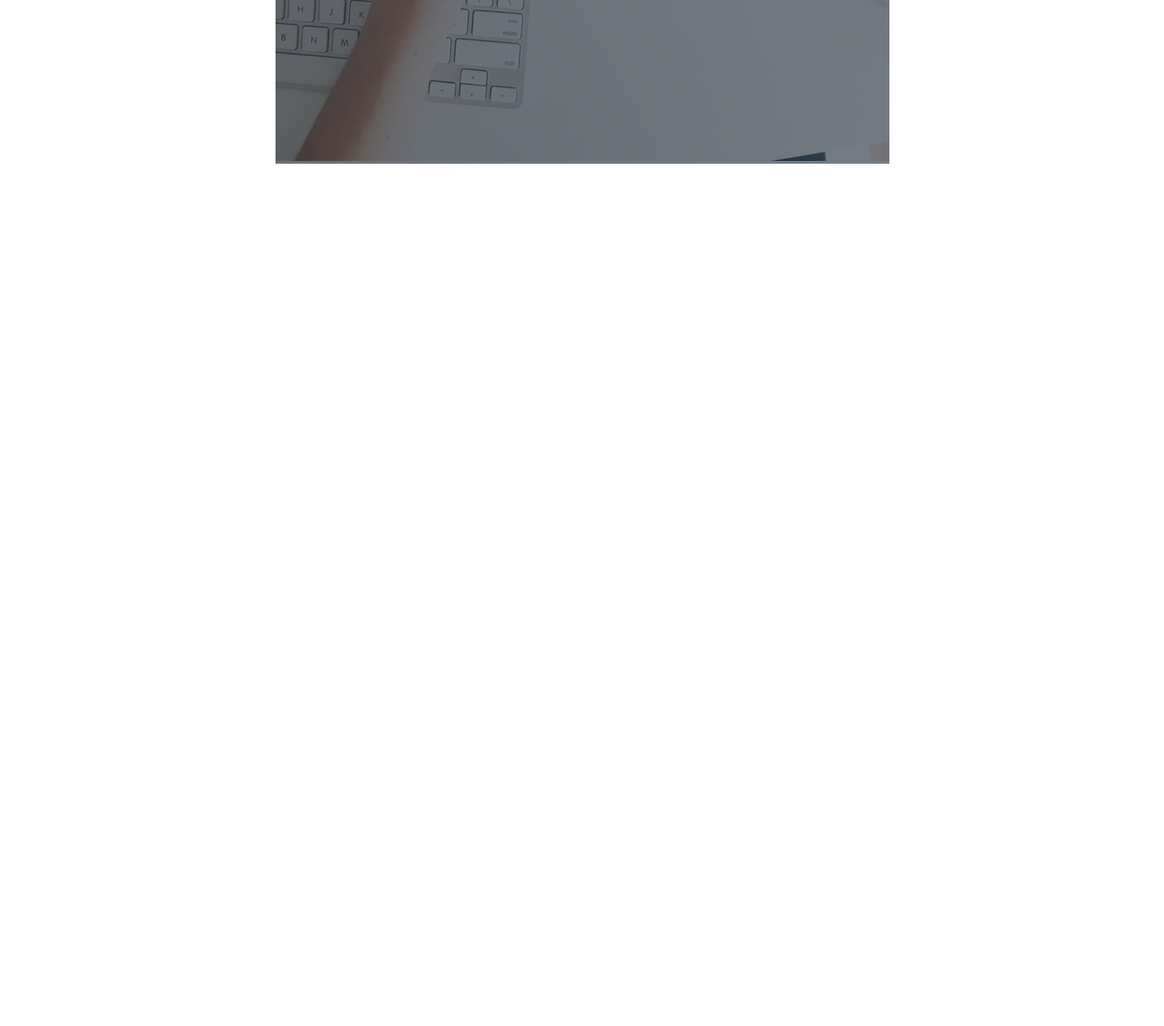
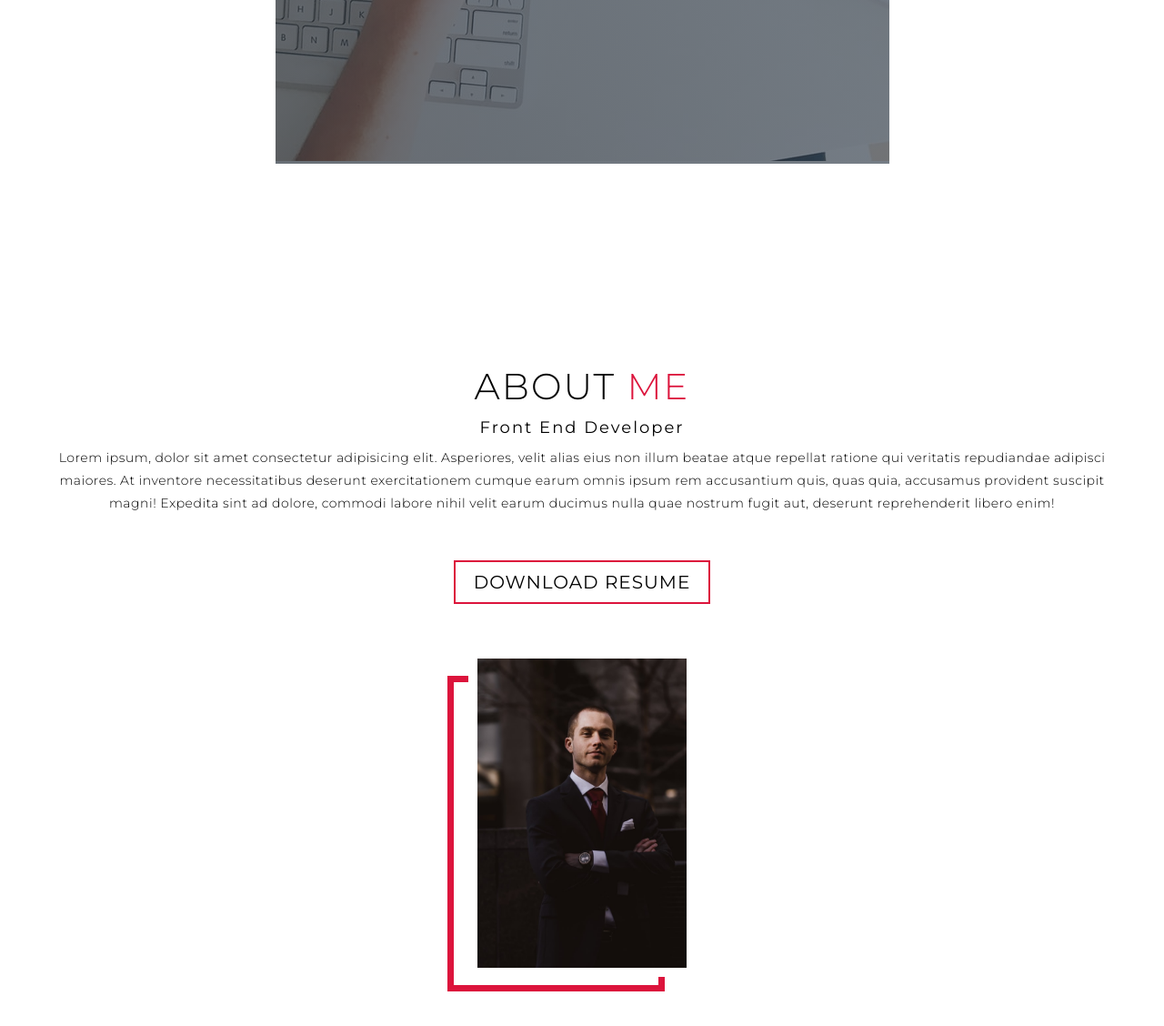
Before and after one commit to JulienGuerin/Portfolio-Test, a plain HTML site: page index.html in a window 1280 px wide. Shown: the part 8054-9182 px from the top of the page at 91% size. Before the commit the page ends 8354 px from the top, so only its background shows below. Drawn offline with Linux system fonts and the light colour scheme.

Commit message:
Add About setion

```diff
--- a/index.html
+++ b/index.html
@@ -114,5 +114,23 @@
         </div>
     </section>
     <!-- End projects section -->
+
+    <!-- about section -->
+    <section id="about">
+        <div class="about container">
+            <div class="col-left">
+                <div class="about-img">
+                    <img src="./img/img-2.png" alt="">
+                </div>
+            </div>
+            <div class="col-right">
+                <h1 class="section-title">About <span>Me</span></h1>
+                <h2>Front End Developer</h2>
+                <p>Lorem ipsum, dolor sit amet consectetur adipisicing elit. Asperiores, velit alias eius non illum beatae atque repellat ratione qui veritatis repudiandae adipisci maiores. At inventore necessitatibus deserunt exercitationem cumque earum omnis ipsum rem accusantium quis, quas quia, accusamus provident suscipit magni! Expedita sint ad dolore, commodi labore nihil velit earum ducimus nulla quae nostrum fugit aut, deserunt reprehenderit libero enim!</p>
+                <a href="#" class="cta">Download Resume</a>
+            </div>
+        </div>
+    </section>
+    <!-- End about section -->
 </body>
 </html>
--- a/style.css
+++ b/style.css
@@ -43,6 +43,22 @@ p{
 }
 .section-title span{
     color: crimson;
+}
+.cta {
+    display: inline-block;
+    padding: 10px 30px;
+    color: white;
+    background-color: transparent;
+    border: 2px solid crimson;
+    font-size: 2rem;
+    text-transform: uppercase;
+    letter-spacing: .1rem;
+    margin-top: 30px;
+    transition: .3s ease;
+    transition-property: background-color, color;
+}
+.cta:hover {
+    background-color: crimson;
 }
 
 /* Hero Section */
@@ -108,23 +124,6 @@ p{
 }
 #hero h1:nth-child(3) span{
     animation-delay: 2.5s;
-}
-#hero .cta {
-    display: inline-block;
-    padding: 10px 30px;
-    color: white;
-    background-color: transparent;
-    border: 2px solid crimson;
-    font-size: 2rem;
-    text-transform: uppercase;
-    letter-spacing: .1rem;
-    margin-top: 30px;
-    transition: .3s ease;
-    transition-property: background-color;
-
-}
-#hero .cta:hover {
-    background-color: crimson;
 }
 /* End Hero Section */
 
@@ -258,7 +257,59 @@ p{
 #projects .project-item:hover .project-img img {
 	transform: scale(1.1);
 }
-/* End Projetcs Section */
+/* End Projects Section */
+
+/* About Section */
+#about .about{
+    flex-direction: column-reverse;
+    text-align: center;
+    max-width: 1200px;
+    margin: 0 auto;
+    padding: 100px 20px;
+}
+#about .col-left{
+    width: 250px;
+    height: 360px;
+}
+#about .col-right{
+    width: 100%;
+}
+#about .col-right h2{
+    font-size: 1.8rem;
+    font-weight: 500;
+    letter-spacing: .2rem;
+    margin-bottom: 10px;
+}
+#about .col-right p{
+    margin-bottom: 20px;
+}
+#about .col-right .cta{
+    color: black;
+    margin-bottom: 50px;
+    padding: 10px 20px;
+    font-size: 2rem;
+}
+#about .col-right .cta:hover{
+    color: white;
+}
+#about .col-left .about-img{
+    height: 100%;
+    width: 100%;
+    border: 10px solid white;
+    position: relative;
+}
+#about .col-left .about-img::after{
+    content: '';
+    top: 19px;
+    left: -33px;
+    height: 98%;
+    width: 98%;
+    position: absolute;
+    border: 7px solid crimson;
+    z-index: -1;
+
+}
+/* End About Section */
 
 /* Keyframes */
 @keyframes text_reveal_box{
```
